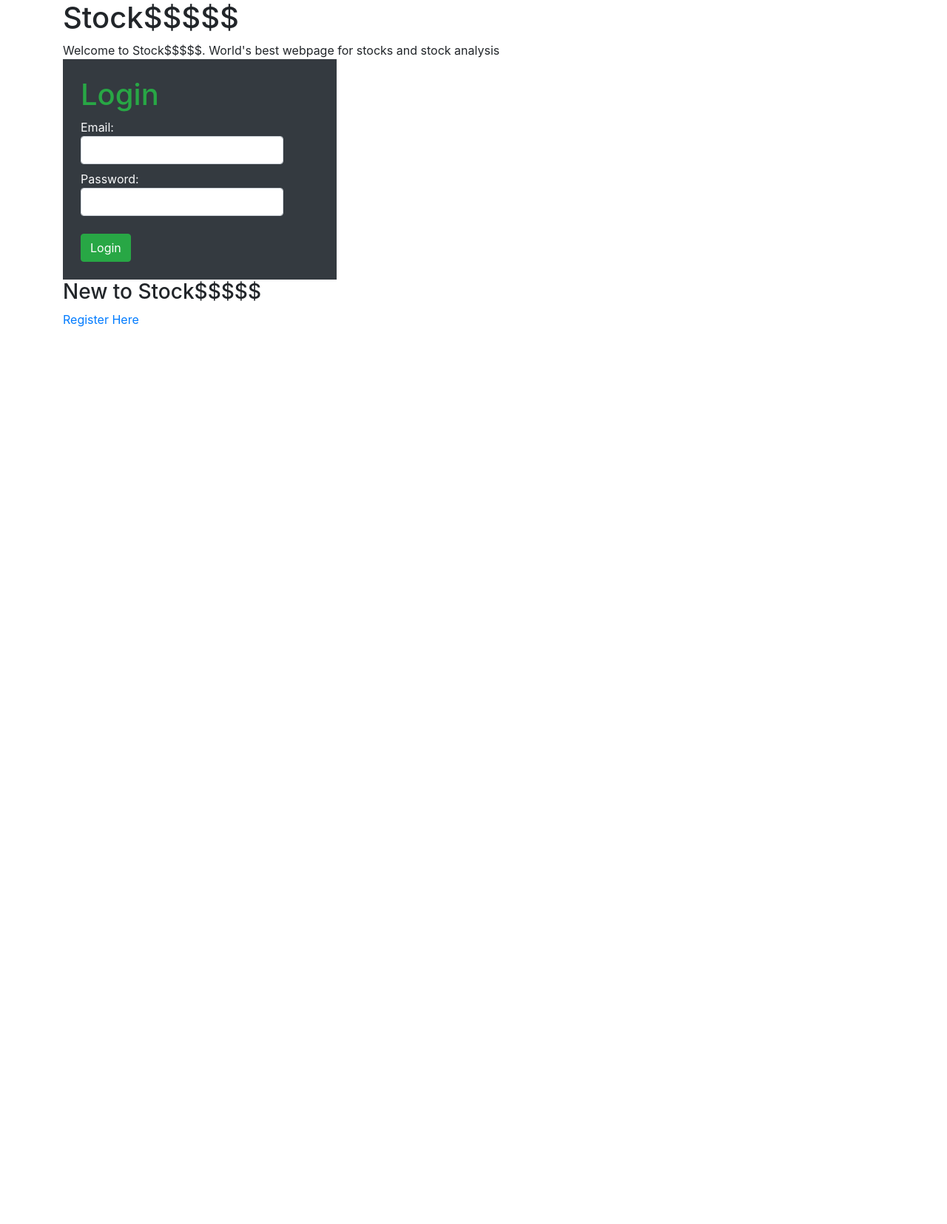
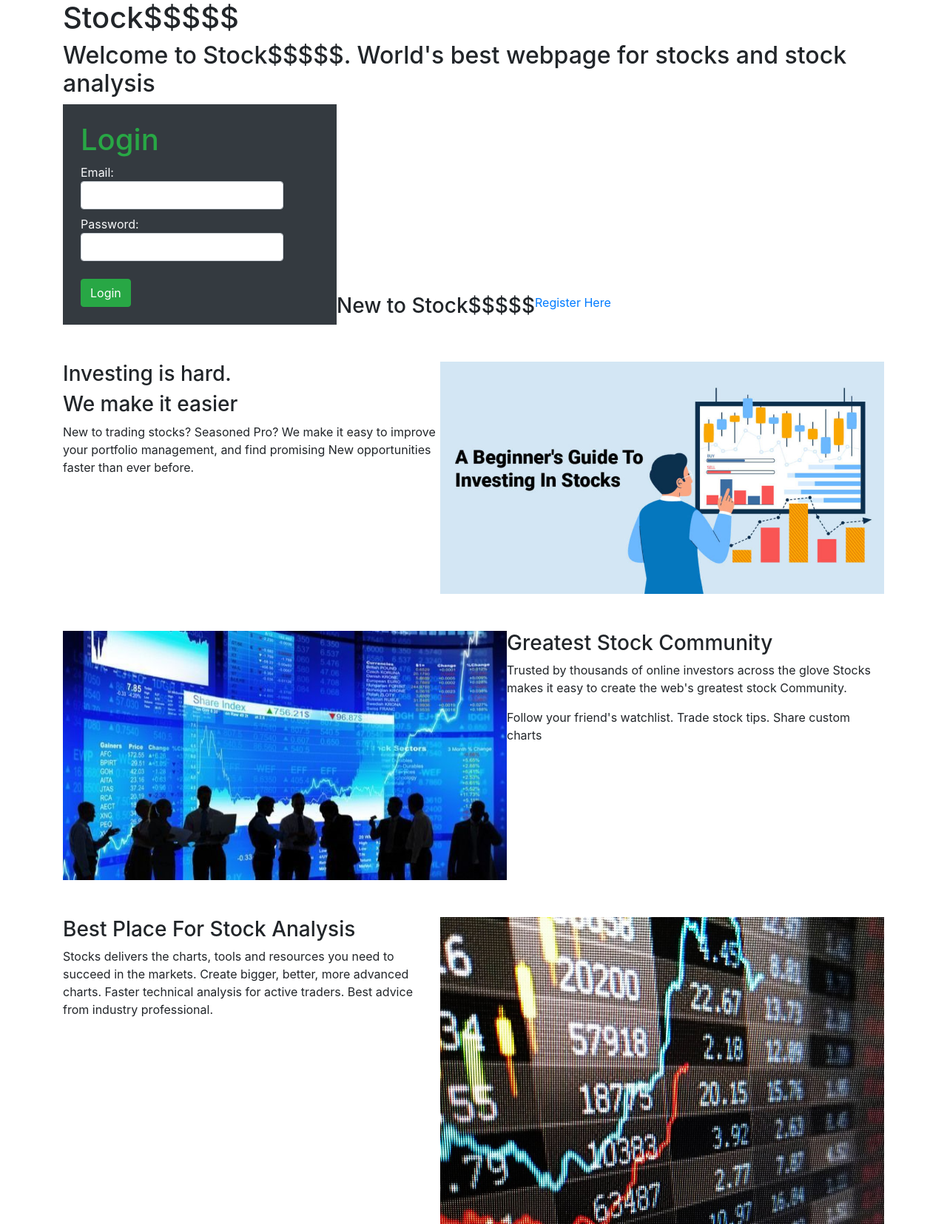
Before and after one commit to GChin99/P_A_Solo_Project, a Flask app: page / in a window 1280 px wide. Shown: the whole page at 74% size. Before the commit the page ends 442 px from the top, so only its background shows below. Run offline with Flask 2, Linux system fonts and the light colour scheme; some libraries are stand-ins or nearby versions.

Commit message:
linking watchlist

```diff
--- a/flask_app/static/style.css
+++ b/flask_app/static/style.css
@@ -6,7 +6,7 @@
     display: flex;
     flex-direction: column;
 }
-
+/* stock data table */
 table{
     border-collapse: collapse;
     border-spacing: 0;
@@ -15,3 +15,28 @@ th, td{
     padding: 10px 20px;
     border: 1px solid #000;
 }
+
+.regBox {
+    display: flex;
+}
+
+
+/* On smaller screens, decrease text size */
+@media only screen and (max-width: 300px) {
+    .prev, .next,.text {font-size: 11px}
+}
+
+
+.whyStocks {
+    display: flex;
+    margin-top: 50px;
+}
+
+img {
+    width: 600px;
+}
+
+.login {
+    display: flex;
+    align-items: flex-end;
+}
--- a/flask_app/templates/home_page.html
+++ b/flask_app/templates/home_page.html
@@ -11,9 +11,8 @@
 <body>
     <div class="container">
         <div class="navBar">
-
             <h1>Stock$$$$$</h1>
-            <span>Welcome to Stock$$$$$.  World's best webpage for stocks and stock analysis</span>
+            <h2>Welcome to Stock$$$$$.  World's best webpage for stocks and stock analysis</h2>
             <div class="login">
                 <!-- ---------------------Login (Comparing Upon Login (step 1 of 3) --------------------->
                 <form action="/login" method="post" class="col-4 p-4 bg-dark text-light">
@@ -33,10 +32,43 @@
                     </div>
                     <input type="submit" value="Login" class="btn btn-success">
                 </form>
-                <div class="regBox">
+                <div class="regBox" >
                     <h3>New to Stock$$$$$</h3>
-                    <a href="/registration">Register Here</a>
+                    <a class="registration" href="/registration">Register Here</a>
                 </div>
+            </div>
+        </div>
+        <!-- Slideshow container -->
+        <div class="content">
+            <div class="whyStocks">
+                <div class="textwords">
+                    <h3>Investing is hard.</h3>
+                    <h3>We make it easier</h3>
+                    <p>New to trading stocks? Seasoned Pro? We make it easy to
+                        improve your portfolio management, and find promising New
+                        opportunities faster than ever before.
+                    </p>
+                </div>
+                <img src="/static/img/a-beginners-guide-to-investing.jpg">
+            </div>
+            <div class="whyStocks">
+                <img src="/static/img/group_charting.jpg">
+                <div class="textwords">
+                    <h3>Greatest Stock Community</h3>
+                    <p>Trusted by thousands of online investors across the glove
+                        Stocks makes it easy to create the web's greatest stock Community.</p>
+                    <p>Follow your friend's watchlist.  Trade stock tips. Share custom charts</p>
+                </div>
+            </div>
+            <div class="whyStocks">
+                <div class="textwords">
+                    <h3>Best Place For Stock Analysis</h3>
+                    <p>Stocks delivers the charts, tools and resources you need to succeed in the markets.
+                        Create bigger, better, more advanced charts.  Faster technical analysis for active traders.
+                        Best advice from industry professional.
+                    </p>
+                </div>
+                <img src="/static/img/standard_chart.jpg">
             </div>
         </div>
     </div>
```
Also changed, not shown: flask_app/controllers/stocks.py (+38 -16 lines), flask_app/controllers/watchlists.py (+8 -3 lines), flask_app/models/stock.py (+23 -0 lines), flask_app/models/watchlist.py (+11 -0 lines), flask_app/static/stock_api.js (+24 -43 lines), flask_app/static/img/A-Beginners-Guide-To-Investing.jpg (added), flask_app/static/img/group_charting.jpg (added), flask_app/static/img/standard_chart.jpg (added), flask_app/static/img/stock_def.png (added), flask_app/static/script.js (added).
